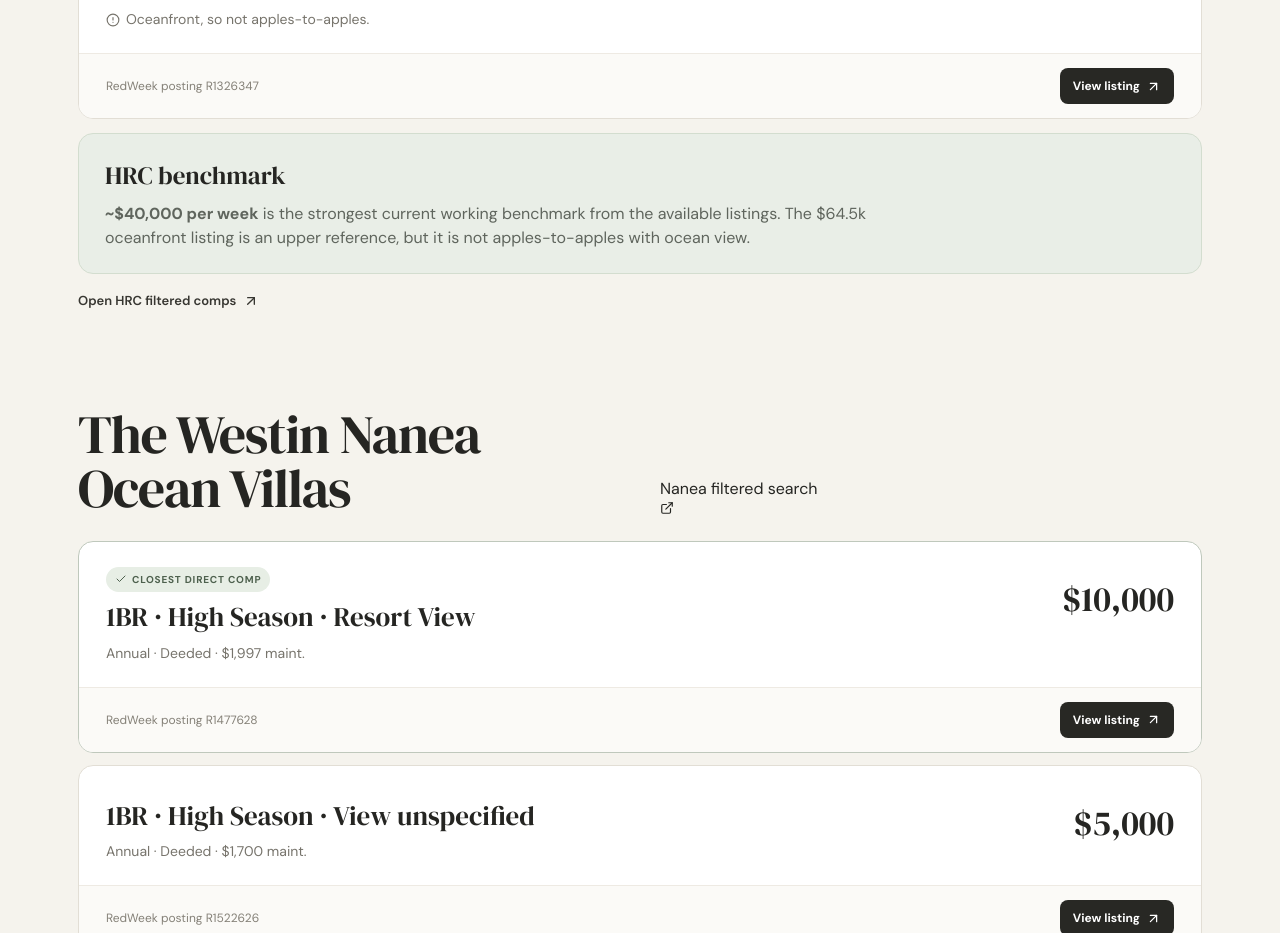
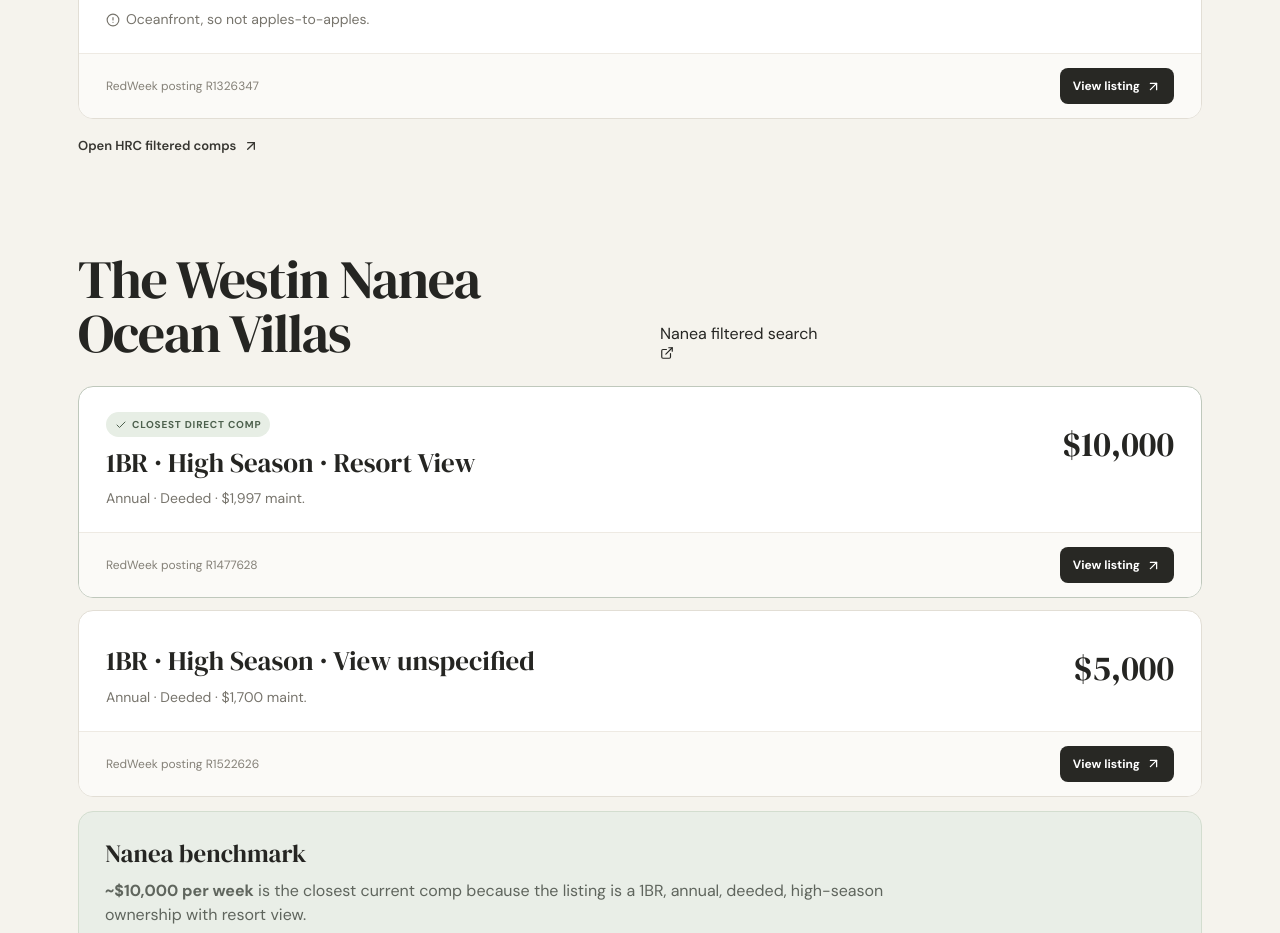
Before and after one commit to dougheindel/maui-resale, a React (Vite) app: page / in a window 1280 px wide. Shown: the part 1720-2653 px from the top of the page. Built offline with nearby package versions, Linux system fonts and the light colour scheme.

Commit message:
Update main.jsx

```diff
--- a/src/main.jsx
+++ b/src/main.jsx
@@ -276,18 +276,6 @@
                         ))}
                     </div>
 
-                    <div className="callout">
-                        <div className="callout-title">HRC benchmark</div>
-
-                        <p>
-                            <strong>~$40,000 per week</strong> is the strongest
-                            current working benchmark from the available
-                            listings. The $64.5k oceanfront listing is an upper
-                            reference, but it is not apples-to-apples with ocean
-                            view.
-                        </p>
-                    </div>
-
                     <a
                         className="wide-link"
                         href={hrcSearch}
```
